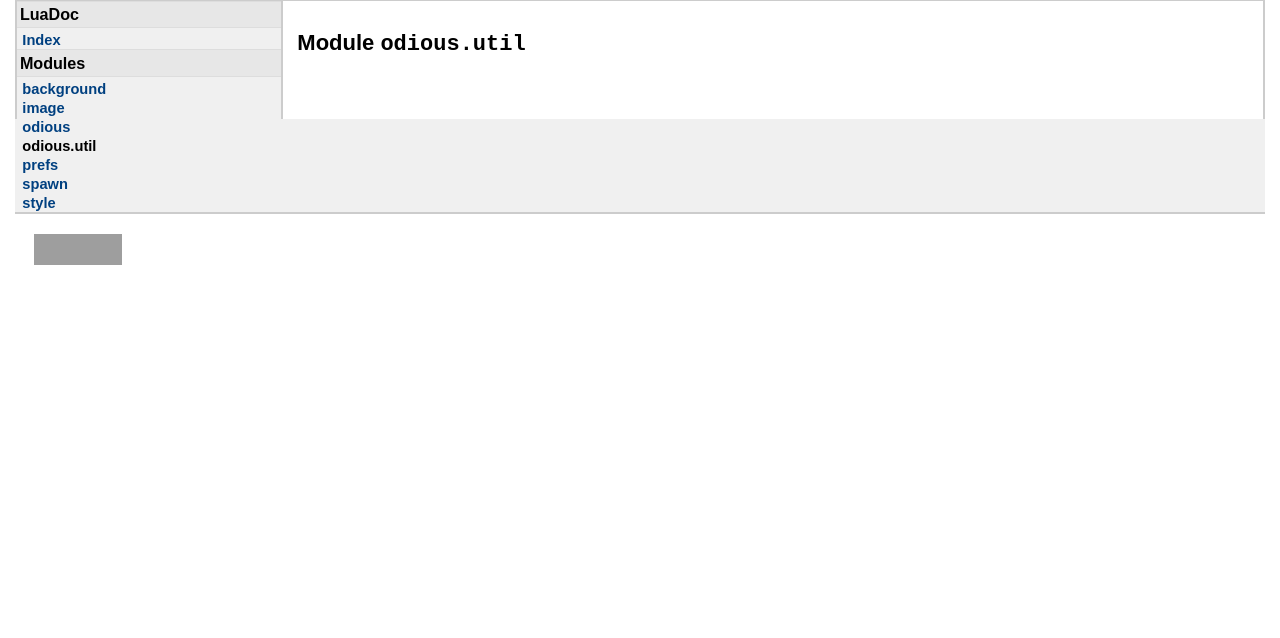
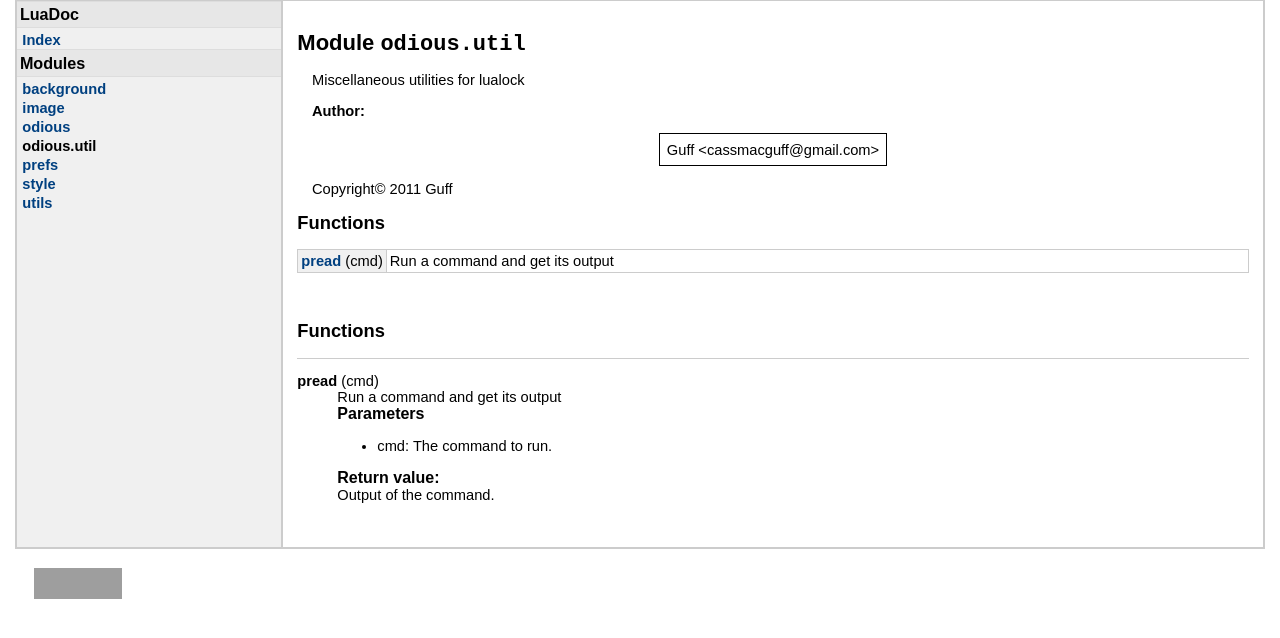
Before and after one commit to Guff/lualock, a plain HTML site: page modules/odious.util.html in a window 1280 px wide. Drawn offline with Linux system fonts and the light colour scheme; grey boxes are pictures that could not be loaded.

Commit message:
Updated docs

```diff
--- a/modules/odious.util.html
+++ b/modules/odious.util.html
@@ -53,11 +53,11 @@
 	</li>
 
 	<li>
-		<a href="../modules/spawn.html">spawn</a>
+		<a href="../modules/style.html">style</a>
 	</li>
 
 	<li>
-		<a href="../modules/style.html">style</a>
+		<a href="../modules/utils.html">utils</a>
 	</li>
 
 </ul>
@@ -77,11 +77,31 @@
 
 <h1>Module <code>odious.util</code></h1>
 
-<p></p>
+<p>Miscellaneous utilities for lualock</p>
+
+<p><b>Author:</b>
+<table class="authors_list">
+
+	<tr><td class="name">Guff &lt;cassmacguff@gmail.com&gt;</td></tr>
+
+</table>
+</p>
+
+
+<p>Copyright&copy; 2011 Guff</p>
 
 
 
 
+<h2>Functions</h2>
+<table class="function_list">
+
+	<tr>
+	<td class="name" nowrap><a href="#pread">pread</a>&nbsp;(cmd)</td>
+	<td class="summary">Run a command and get its output </td>
+	</tr>
+
+</table>
 
 
 
@@ -92,6 +112,40 @@
 <br/>
 
 
+
+<h2><a name="functions"></a>Functions</h2>
+<dl class="function">
+
+
+
+<dt><a name="pread"></a><strong>pread</strong>&nbsp;(cmd)</dt>
+<dd>
+Run a command and get its output
+
+
+<h3>Parameters</h3>
+<ul>
+
+	<li>
+	  cmd: The command to run.
+	</li>
+
+</ul>
+
+
+
+
+
+
+<h3>Return value:</h3>
+Output of the command.
+
+
+
+</dd>
+
+
+</dl>
 
 
 
```
Also changed, not shown: index.html (+7 -7 lines), modules/background.html (+2 -2 lines), modules/image.html (+2 -2 lines), modules/odious.html (+12 -2 lines), modules/prefs.html (+2 -2 lines), modules/style.html (+3 -3 lines), modules/utils.html (renamed from modules/spawn.html, +5 -5 lines).
